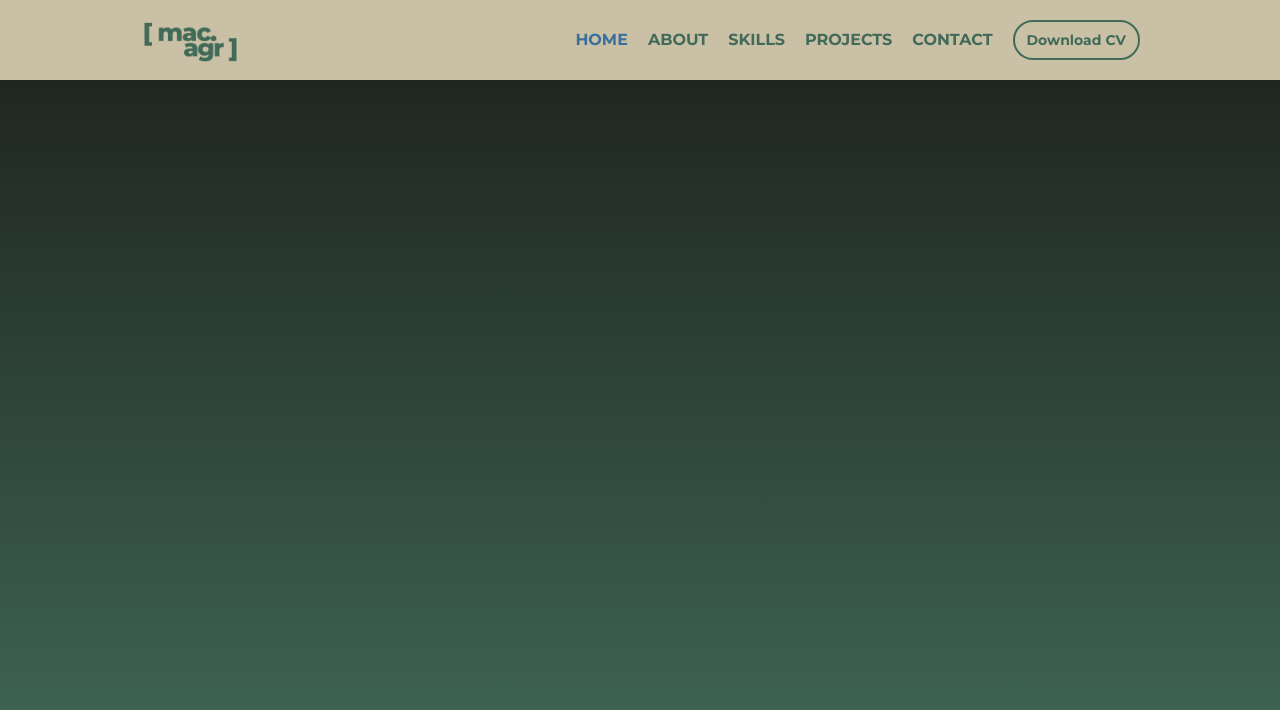
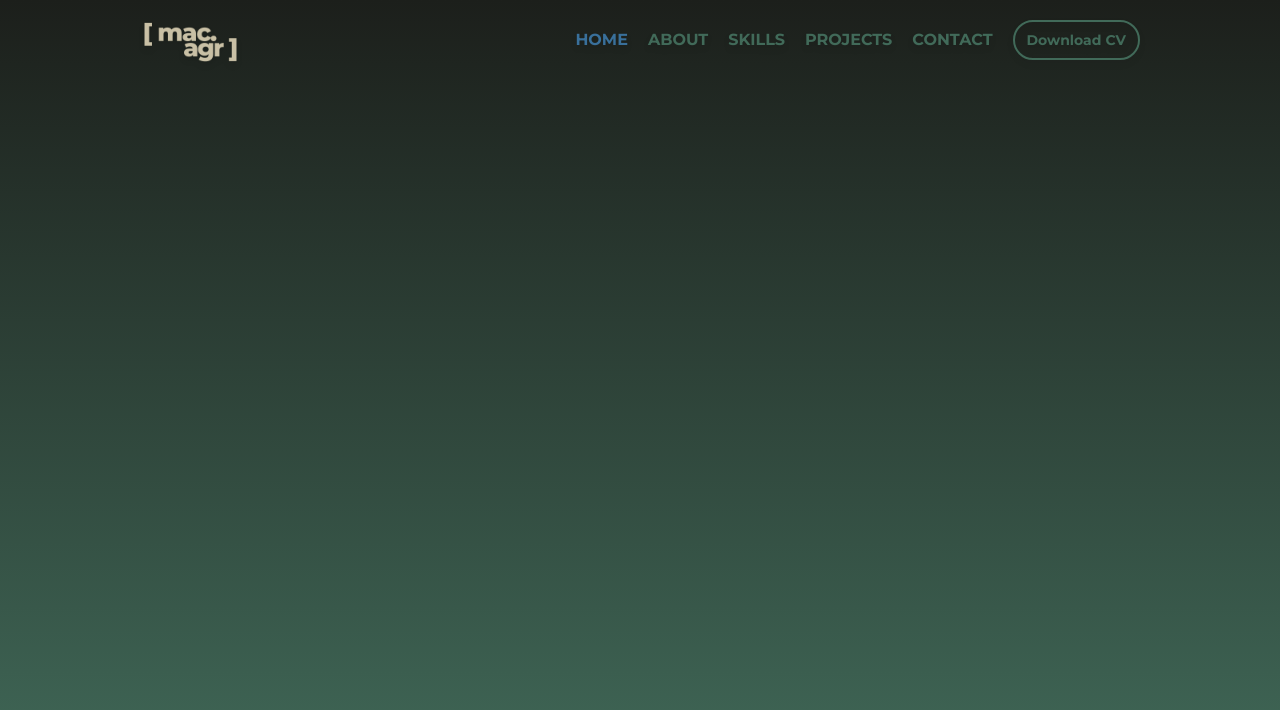
Before and after one commit to aguirremac/portfolio, a React (Vite) app: page / in a window 1280 px wide. Shown: the top 710 px of the page. Built offline with nearby package versions, Linux system fonts and the light colour scheme.

Commit message:
polishing scroll feature on navbar

```diff
--- a/src/App.tsx
+++ b/src/App.tsx
@@ -1,14 +1,27 @@
-import { useState } from "react";
+import { useEffect, useState } from "react";
 import Navbar from "./components/nav/Navbar";
 import { NavOptions } from "./shared/types";
 
 function App() {
   const [selectedPage, setSelectedPage] = useState<NavOptions>(NavOptions.Home);
+  const [isTopOfPage, setIsTopOfPage] = useState<boolean>(true);
+
+  useEffect (()=> {
+
+    const handleScroll = () => {
+      if(window.scrollY === 0) {
+        setIsTopOfPage(true)
+        setSelectedPage(NavOptions.Home)
+      } else setIsTopOfPage(false)
+    }; window.addEventListener('scroll', handleScroll)
+      return () => window.removeEventListener('scroll', handleScroll)  //to remove data history
+  },[])
+
 
 
   return (
     <div className="app font-mont font-bold text-center bg-gradient-to-b from-[#1C1F1B] to-[#416A59] ">
-      <Navbar selectedPage={selectedPage} setSelectedPage={setSelectedPage} />
+      <Navbar isTopOfPage={isTopOfPage} selectedPage={selectedPage} setSelectedPage={setSelectedPage} />
     </div>
   );
 }
--- a/src/components/nav/Link.tsx
+++ b/src/components/nav/Link.tsx
@@ -9,10 +9,12 @@ setSelectedPage: (value: NavOptions) => void;
 
 const Link = ({ page, selectedPage, setSelectedPage }: Props) => {
 const lowerCasePage = page.toLowerCase().replace(/ /g, "") as NavOptions;
+console.log(lowerCasePage);
+
 
 return (
-    <AnchorLink className={
-        selectedPage === lowerCasePage ? "text-[#39709B] transition duration-500 hover:text-blue-400" : ""}
+    <AnchorLink className={`
+        ${selectedPage === lowerCasePage ? "text-[#39709B]" : ""}  transition duration-500 hover:text-blue-400`}
         href={`#${lowerCasePage}`}
         onClick={() => setSelectedPage(lowerCasePage)}
     >   {page}
@@ -21,5 +23,3 @@ return (
 };
 
 export default Link;
-
-//
--- a/src/components/nav/Navbar.tsx
+++ b/src/components/nav/Navbar.tsx
@@ -5,6 +5,7 @@ import useMediaQuery from "../../hooks/useMediaQuery";
 import { NavOptions } from "../../shared/types";
 
 type Props = {
+  isTopOfPage: boolean;
   selectedPage: NavOptions;
   setSelectedPage: (value: NavOptions) => void;
 };
@@ -14,21 +15,30 @@ const style = {
   hoverBlue: `transition duration-100 ease-in-out hover:bg-gradient-to-r hover:from-[#1C1F1B] hover:to-[#2877b5]  cursor-pointer  hover:text-[#c9c0a5] active:scale-110`,
 };
 
-const Navbar = ({ selectedPage, setSelectedPage }: Props) => {
+const Navbar = ({ isTopOfPage, selectedPage, setSelectedPage }: Props) => {
   const [showSidebar, setShowSidebar] = useState<boolean>(false);
   const isAboveMediumScreen = useMediaQuery("(min-width:1060px)");
+  const NavbarBG = `${isTopOfPage ? "" : "bg-[#C9C0A5]"}`;
 
   return (
     <div
-      className={` ${style.flexBetween}  fixed top-0 z-30  h-[80px] w-full bg-[#C9C0A5] px-10 font-mont`}
+      className={` ${style.flexBetween} ${NavbarBG} drop-shadow-md fixed top-0 z-30  h-[80px] w-full px-10 font-mont`}
     >
       <div className={`${style.flexBetween} mx-auto w-5/6`}>
         <div>
+          {isTopOfPage ? (
+            <img
+              src=".\src\assets\mac-agr-icon-slate.png"
+              className="h-[100px] cursor-pointer duration-300 ease-in-out active:scale-110"
+              alt="logo"
+            ></img>
+          ) : (
             <img
               src=".\src\assets\mac-agr-icon.png"
               className="h-[100px] cursor-pointer duration-300 ease-in-out active:scale-110"
               alt="logo"
             ></img>
+          )}
         </div>
 
         {isAboveMediumScreen ? (
@@ -68,12 +78,15 @@ const Navbar = ({ selectedPage, setSelectedPage }: Props) => {
         ) : (
           <div
             onClick={() => setShowSidebar(!showSidebar)}
-            className="flex h-[40px] cursor-pointer rounded-full bg-[#416A59]  p-2 text-[#C9C0A5]"
+            className={`flex h-[40px] cursor-pointer  rounded-full p-2 ${
+              isTopOfPage
+                ? "bg-[#C9C0A5] text-[#416A59]"
+                : "bg-[#416A59] text-[#C9C0A5]"
+            }`}
           >
             <Bars3Icon />
           </div>
         )}
-
 
         {/* backdrop */}
         {showSidebar && (
```
Also changed, not shown: src/assets/mac-agr-icon-slate.png (added). Lines whose indentation alone changed are shown as unchanged.
